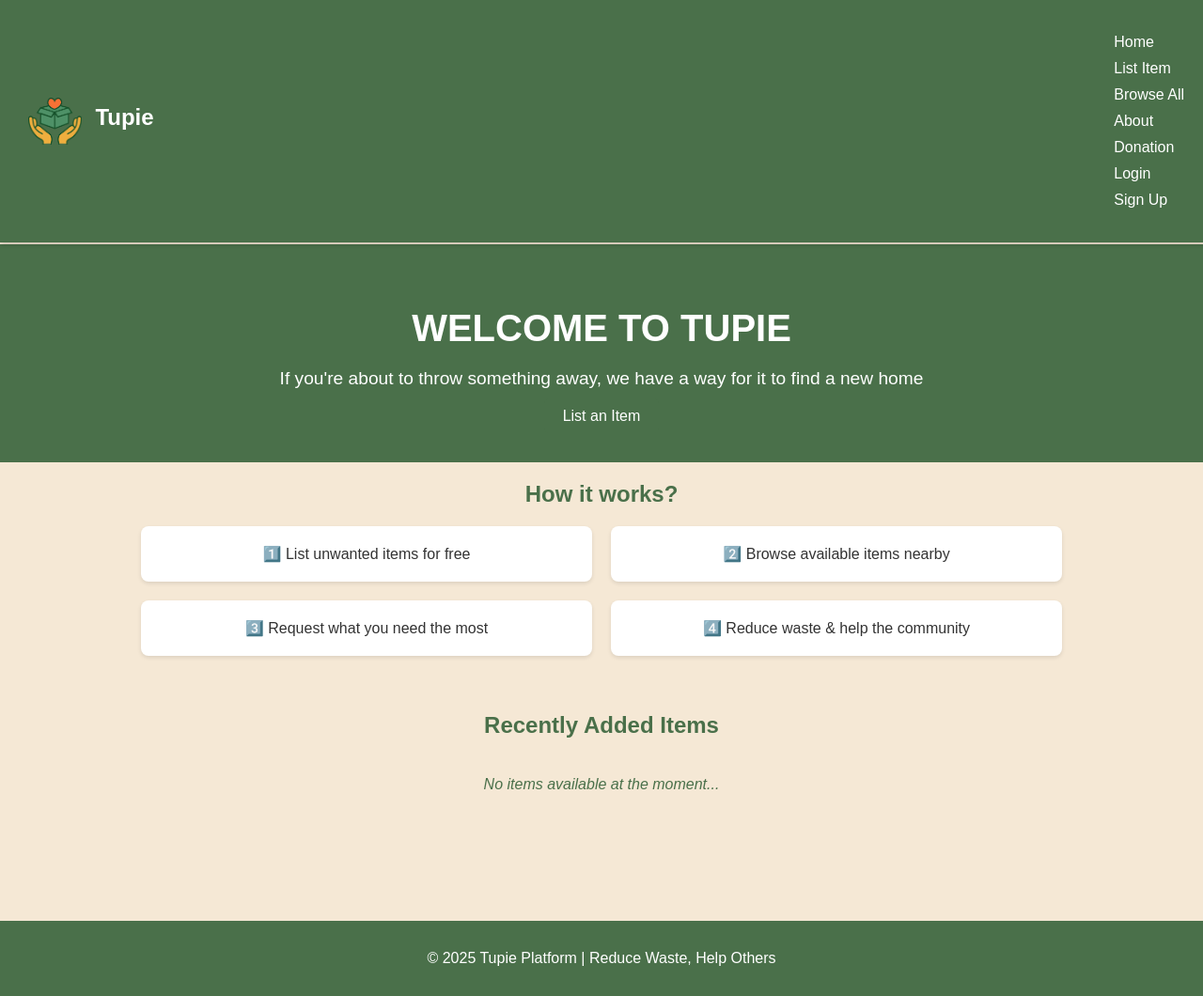
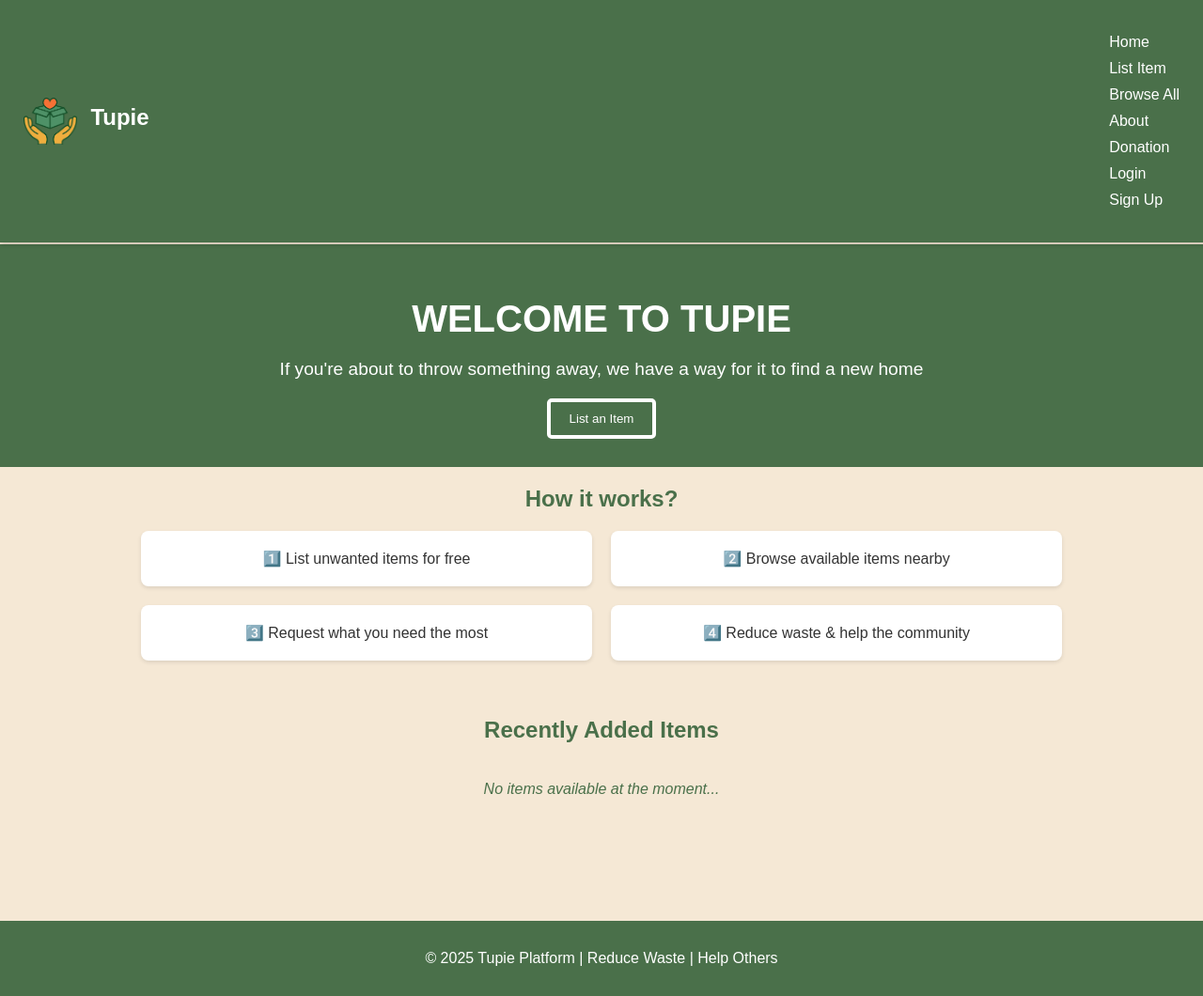
Before and after one commit to msomea/tupie, a Django app: page / in a window 1280 px wide. Shown: the whole page at 94% size. Run offline with Django 5.2, Linux system fonts and the light colour scheme; data that the repository does not hold is empty.

Commit message:
Fine tunning the buttons

```diff
--- a/tupie_app/static/tupie_app/css/style.css
+++ b/tupie_app/static/tupie_app/css/style.css
@@ -39,7 +39,7 @@ html, body {
     color: white;
     display: flex;
     justify-content: space-between;
-    padding: 15px 30px;
+    padding: 15px 25px;
     align-items: center;
     z-index: 1000;         /* stays above other elements */
     box-shadow: 0 2px 5px rgba(0, 0, 0, 0.2); /* slight shadow */
@@ -107,7 +107,7 @@ html, body {
 .hero {
     background: #4a704a;
     color: white;
-    padding: 40px 20px;
+    padding: 30px 20px;
     text-align: center;
 }
 .hero h1 {
@@ -118,7 +118,15 @@ html, body {
     font-size: 1.2rem;
     margin-bottom: 20px;
 }
+
 /* ✅ Button style*/
+.hero .cta-btn{
+    color: white;
+    border: 4px solid white;
+}
+.hero .cta-btn:hover {
+    color: white;
+}
 .item-card button,
 .cta-btn,
 .submit-btn {
@@ -127,6 +135,7 @@ html, body {
     text-decoration: none;
     padding: 10px 20px;
     border-radius: 5px;
+    border-style: none;
     cursor: pointer;
     transition: transform 0.3s ease, color 0.3s ease;
     margin-top: auto; /* pushes it down */
--- a/tupie_app/templates/tupie_app/footer.html
+++ b/tupie_app/templates/tupie_app/footer.html
@@ -1,4 +1,4 @@
 {% load static %}
 <footer>
-    <p>&copy; 2025 Tupie Platform | Reduce Waste, Help Others</p>
+    <p>&copy; 2025 Tupie Platform | Reduce Waste | Help Others</p>
 </footer>
--- a/tupie_app/templates/tupie_app/home.html
+++ b/tupie_app/templates/tupie_app/home.html
@@ -8,7 +8,7 @@
 <header class="hero">
     <h1>WELCOME TO TUPIE</h1>
     <p>If you're about to throw something away, we have a way for it to find a new home</p>
-    <a href="{% url 'list_item' %}" class="cta-btn">List an Item</a>
+    <a href="{% url 'list_item' %}"><button class="cta-btn">List an Item</button></a>
 </header>
 
 <!-- ✅ How it works -->
```
Also changed, not shown: tupie_app/models.py (line endings or trailing spaces).
